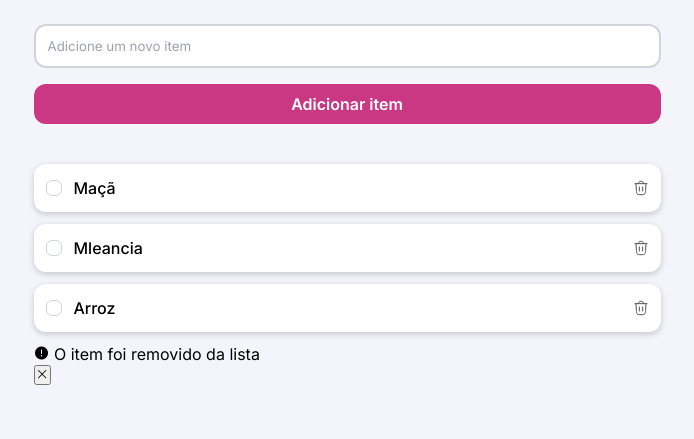
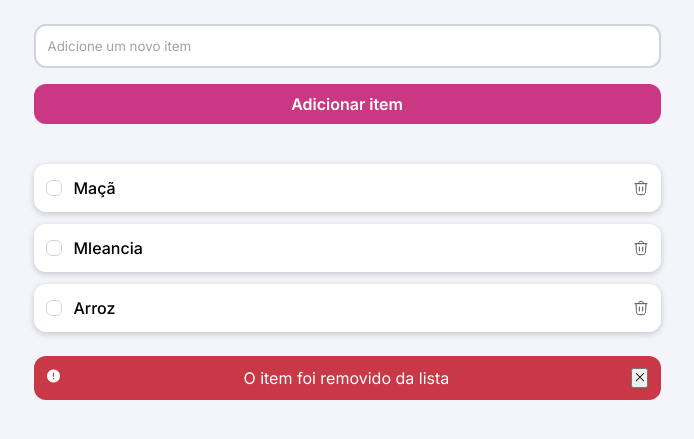
Before and after one commit to NicolasSilvaAndrade11MBTI/quicklist, a plain HTML site: page index.html in a window 1280 px wide. Shown: the part 185-624 px from the top of the page, without its empty margins (293-987 px from the left). Drawn offline with nearby package versions, Linux system fonts and the light colour scheme.

Commit message:
inicio das estilizacoes da div warning

```diff
--- a/index.html
+++ b/index.html
@@ -82,10 +82,11 @@
         <div class="warning">
             <i class="ph ph-warning-circle ph-fill"></i>
             <span>O item foi removido da lista</span>
-        </div>
-        <button>
+                    <button>
             <i class="ph ph-x"></i>
         </button>
+        </div>
+
     </main>
 </body>
 </html>
--- a/style.css
+++ b/style.css
@@ -167,3 +167,17 @@ main {
         }
       }
 }
+
+.warning {
+    background: var(--color-danger);
+    color: var(--always-white);
+    padding: 1.2rem;
+    display: flex;
+    justify-content: space-between;
+    border-radius: 1.2rem;
+    margin-top: 2.4rem;
+
+    opacity: 1;
+    transform: translate(0);
+    transition: opacity .4s ease, transform .4s ease;
+}
```
